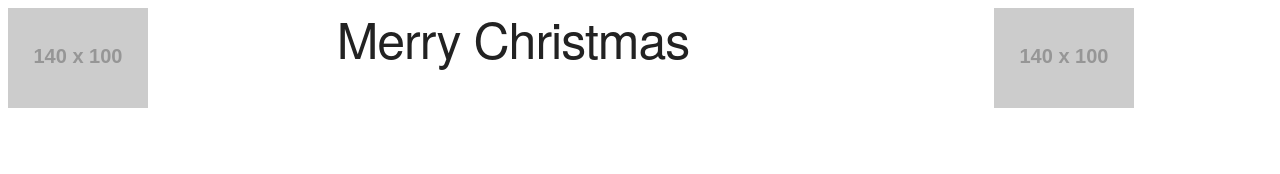
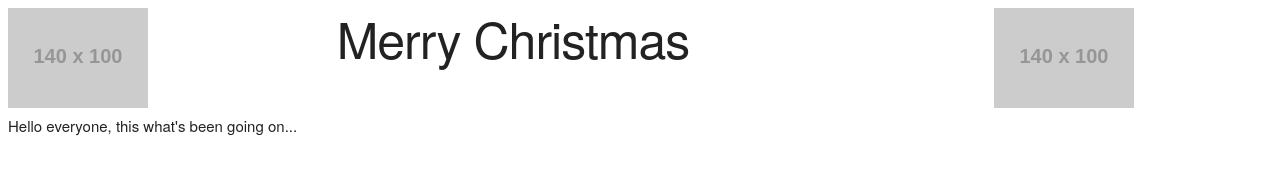
Before and after one commit to adam-kuhn/christmas-card, a plain HTML site: page index.html in a window 1280 px wide. Drawn offline with nearby package versions, Linux system fonts and the light colour scheme; placeholder pictures from the web are drawn by us.

Commit message:
add div for the text

```diff
--- a/index.html
+++ b/index.html
@@ -13,7 +13,7 @@
 </head>
 
 <body>
-  <!--top gift images-->
+  <!--top gift images and title-->
   <div class="row">
     <div class="three columns">
       <img class="gift" id="gift-1" src="http://via.placeholder.com/140x100">
@@ -26,6 +26,13 @@
     </div>
   </div>
 
+  <!--writing-->
+  <div class="row">
+    <div class="columns eight">
+      <p>Hello everyone, this what's been going on...</p>
+    </div>
+  </div>
+
 
 </body>
 
```
